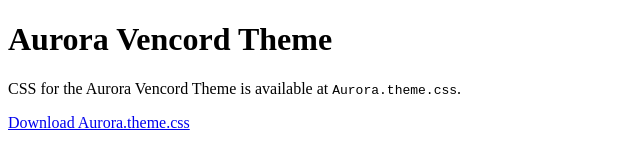
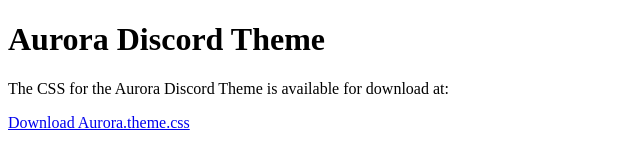
Before and after one commit to odessy3509/aurora-discord-theme, a plain HTML site: page index.html in a window 1280 px wide. Shown: the whole page, without its empty margins (0-640 px from the left). Drawn offline with Linux system fonts and the light colour scheme.

Commit message:
Update index.html

```diff
--- a/index.html
+++ b/index.html
@@ -3,12 +3,11 @@
 <head>
     <meta charset="UTF-8">
     <meta name="viewport" content="width=device-width, initial-scale=1.0">
-    <title>Aurora Vencord Theme</title>
-    <link rel="stylesheet" href="theme.css">
+    <title>Aurora Discord Theme</title>
 </head>
 <body>
-    <h1>Aurora Vencord Theme</h1>
-    <p>CSS for the Aurora Vencord Theme is available at <code>Aurora.theme.css</code>.</p>
-    <p><a href="theme.css">Download Aurora.theme.css</a></p>
+    <h1>Aurora Discord Theme</h1>
+    <p>The CSS for the Aurora Discord Theme is available for download at:</p>
+    <p><a href="https://odessy3509.github.io/aurora-discord-theme/Aurora.theme.css" target="_blank">Download Aurora.theme.css</a></p>
 </body>
 </html>
```
